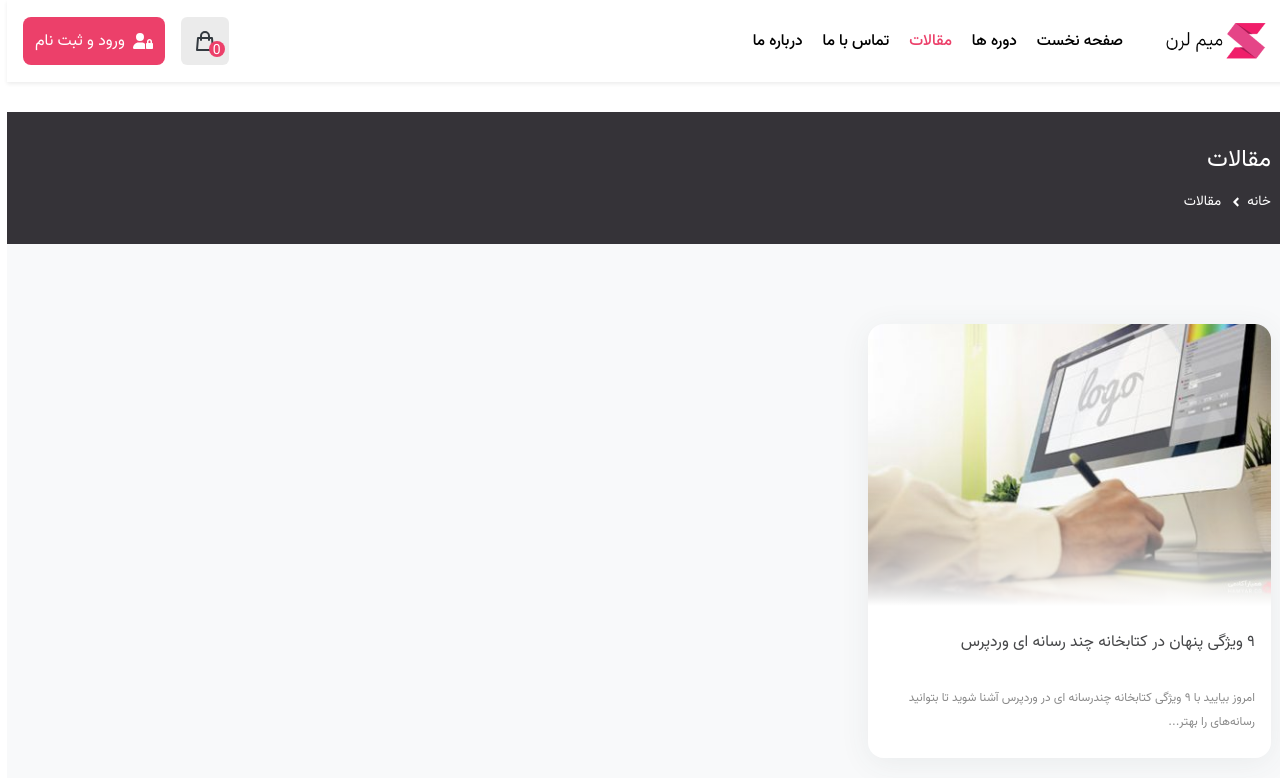
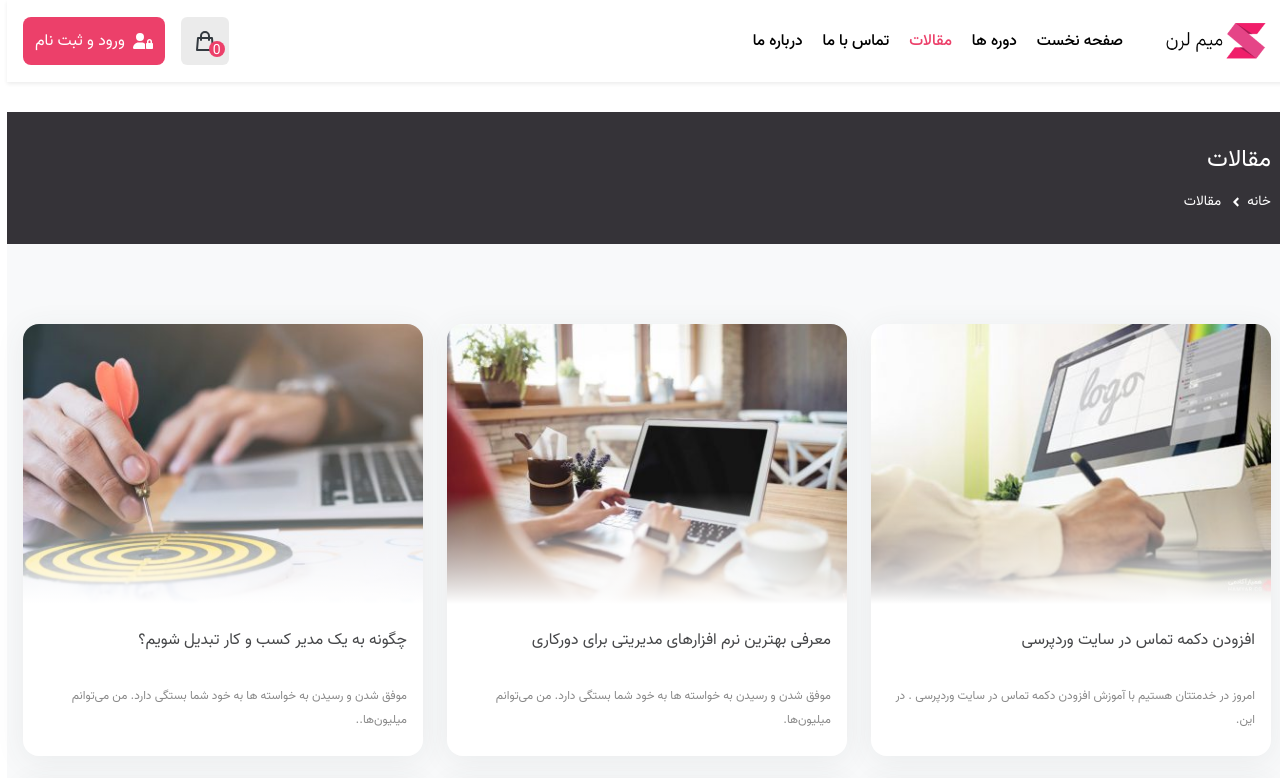
Before and after one commit to mohammad-zeynaly/mimlearn, a React (Vite) app: page /articles in a window 1280 px wide. Shown: the top 778 px of the page. Built offline with nearby package versions, Linux system fonts and the light colour scheme.

Commit message:
Articles page was developed

```diff
--- a/src/components/AllCourses/AllCourses.tsx
+++ b/src/components/AllCourses/AllCourses.tsx
@@ -12,7 +12,7 @@ const AllCourses = ({ displayMode }: { displayMode: string }): JSX.Element => {
         }  gap-4`}
       >
         {filteredProduct.map((product) => (
-          <ProductBox displayMode={displayMode} {...product} />
+          <ProductBox key={product.id} displayMode={displayMode} {...product} />
         ))}
       </div>
     </section>
--- /dev/null
+++ b/src/components/ArticleBox/ArticleBox.tsx
@@ -0,0 +1,30 @@
+import { Link } from "react-router-dom";
+import { MagazineBoxType } from "../../types/coursesInterface";
+
+const ArticleBox = ({ title, caption, img }: MagazineBoxType): JSX.Element => {
+  return (
+    <div className="rounded-2xl shadow-[0_5px_30px_rgb(70,72,77,0.08)] overflow-hidden transition-all duration-200 hover:-translate-y-1">
+      <Link to={`/articles/${title}`}>
+        <div className="relative after:block after:absolute after:top-0 after:w-full after:h-full after:bg-articleGradient">
+          <img
+            src={img}
+            className="object-cover w-full h-auto "
+            alt="عکس مقاله"
+          />
+        </div>
+      </Link>
+      <div className="bg-white p-4">
+        <Link
+          to={`/articles/${title}`}
+          className="text-[#464749] block mt-2 transition-all hover:text-primary leading-6"
+        >
+          {title}
+        </Link>
+        <p className="text-[#898989] mt-8 leading-6 text-xs mb-4 sm:mb-2">
+          {caption}
+        </p>
+      </div>
+    </div>
+  );
+};
+export default ArticleBox;
--- a/src/components/Magazines/MagazineBox.tsx
+++ b/src/components/Magazines/MagazineBox.tsx
@@ -14,7 +14,7 @@ const MagazineBox = ({
       </div>
       <div className="pt-5 px-4">
         <Link
-          className="hover:text-primary text-[#464749] text-sm font-vazirMedium whitespace-nowrap text-ellipsis overflow-hidden"
+          className="hover:text-primary block text-[#464749] text-sm font-vazirMedium whitespace-nowrap overflow-ellipsis overflow-hidden"
           to="articles/1"
         >
           {title}
--- a/src/components/Magazines/Magazines.tsx
+++ b/src/components/Magazines/Magazines.tsx
@@ -6,7 +6,7 @@ import useFilteredData from "../../hooks/useFilteredData";
 import { MagazineBoxType } from "../../types/coursesInterface";
 
 const Magazines = (): JSX.Element => {
-  const articlesItems: MagazineBoxType[] = useFilteredData("articles");
+  const magazineItems: MagazineBoxType[] = useFilteredData("articles");
 
   return (
     <SectionTemplate
@@ -31,9 +31,9 @@ const Magazines = (): JSX.Element => {
           },
         }}
       >
-        {articlesItems.map((article) => (
-          <SwiperSlide key={article.id}>
-            <MagazineBox {...article} />
+        {magazineItems.map((magazine) => (
+          <SwiperSlide key={magazine.id}>
+            <MagazineBox {...magazine} />
           </SwiperSlide>
         ))}
       </SwiperTemplate>
--- a/src/components/Navbar/NavbarMobile.tsx
+++ b/src/components/Navbar/NavbarMobile.tsx
@@ -89,7 +89,7 @@ const NavbarMobile = (): JSX.Element => {
             <Link to="/courses"> دوره ها </Link>
           </li>
           <li className="mb-4">
-            <Link to="/blog"> وبلاگ</Link>
+            <Link to="/articles"> مقالات </Link>
           </li>
           <li className="mb-4">
             <Link to="/contact-us"> تماس با ما</Link>
--- a/src/data/allData.ts
+++ b/src/data/allData.ts
@@ -250,9 +250,17 @@ const allData: allDataType[] = [
       "یکی از روشهای موثر برای افزایش بازدید کننده و بهبود سئو، ارتقای رتبه الکسا است. در این نوشته.",
     type: "articles",
   },
+  {
+    id: 22,
+    title: "چگونه موفق شویم؟ | چگونه در زندگی به هر چه می‌خواهیم برسیم؟",
+    img: "./assets/images/articles/article-7.jpg",
+    caption:
+      "موفق شدن و رسیدن به خواسته‌ ها به خود شما بستگی دارد. من می­‌توانم میلیون­‌ها...",
+    type: "articles",
+  },
 
   {
-    id: 22,
+    id: 23,
     caption:
       "لورم ایپسوم متن ساختگی با تولید سادگی نامفهوم از صنعت چاپ و با استفاده از طراحان گرافیک است. چاپگرها و متون بلکه روزنامه و مجله در ستون و سطر آنچنان که لازم است.لورم ایپسوم متن ساختگی با تولید سادگی نامفهوم از صنعت چاپ.",
     author: "محمد زینالی",
@@ -260,7 +268,7 @@ const allData: allDataType[] = [
     type: "comments",
   },
   {
-    id: 23,
+    id: 24,
     caption:
       "لورم ایپسوم متن ساختگی با تولید سادگی نامفهوم از صنعت چاپ و با استفاده از طراحان گرافیک است. چاپگرها و متون بلکه روزنامه و مجله در ستون و سطر آنچنان که لازم است.لورم ایپسوم متن ساختگی با تولید سادگی نامفهوم از صنعت چاپ.",
     author: " علی اقدم",
@@ -268,7 +276,7 @@ const allData: allDataType[] = [
     type: "comments",
   },
   {
-    id: 24,
+    id: 25,
     caption:
       "لورم ایپسوم متن ساختگی با تولید سادگی نامفهوم از صنعت چاپ و با استفاده از طراحان گرافیک است. چاپگرها و متون بلکه روزنامه و مجله در ستون و سطر آنچنان که لازم است.لورم ایپسوم متن ساختگی با تولید سادگی نامفهوم از صنعت چاپ.",
     author: "بیتا جیحون",
@@ -276,7 +284,7 @@ const allData: allDataType[] = [
     type: "comments",
   },
   {
-    id: 25,
+    id: 26,
     caption:
       "لورم ایپسوم متن ساختگی با تولید سادگی نامفهوم از صنعت چاپ و با استفاده از طراحان گرافیک است. چاپگرها و متون بلکه روزنامه و مجله در ستون و سطر آنچنان که لازم است.لورم ایپسوم متن ساختگی با تولید سادگی نامفهوم از صنعت چاپ.",
     author: "مارک زاکربرگ،",
@@ -284,7 +292,7 @@ const allData: allDataType[] = [
     type: "comments",
   },
   {
-    id: 26,
+    id: 27,
     caption:
       "لورم ایپسوم متن ساختگی با تولید سادگی نامفهوم از صنعت چاپ و با استفاده از طراحان گرافیک است. چاپگرها و متون بلکه روزنامه و مجله در ستون و سطر آنچنان که لازم است.لورم ایپسوم متن ساختگی با تولید سادگی نامفهوم از صنعت چاپ.",
     author: "پاول دوروف",
--- a/src/pages/Articles/Articles.tsx
+++ b/src/pages/Articles/Articles.tsx
@@ -1,36 +1,19 @@
-import { Link } from "react-router-dom";
 import Breadcrumb from "../../components/Breadcrumb/Breadcrumb";
+import ArticleBox from "../../components/ArticleBox/ArticleBox";
+import useFilteredData from "../../hooks/useFilteredData";
+import { MagazineBoxType } from "../../types/coursesInterface";
 
 const Articles = (): JSX.Element => {
+  const articleItems: MagazineBoxType[] = useFilteredData("articles");
   return (
     <>
       <Breadcrumb title="مقالات" currentPage="مقالات" />
       <section className="mt-20">
         <div className="container">
-          <div className="grid grid-cols-3 gap-5">
-            <div className="rounded-2xl shadow-[0_5px_30px_rgb(70,72,77,0.08)] overflow-hidden">
-              <Link to="/articles/article1">
-                <div className="relative after:block after:absolute after:top-0 after:w-full after:h-full after:bg-articleGradient">
-                  <img
-                    src="../assets/images/articles/article-1.jpg"
-                    className="object-cover w-full h-auto "
-                    alt="عکس مقاله"
-                  />
-                </div>
-              </Link>
-              <div className="bg-white p-4">
-                <Link
-                  to="/articles/article1"
-                  className="text-[#464749] block mt-2 transition-all hover:text-primary"
-                >
-                  ۹ ویژگی پنهان در کتابخانه چند رسانه ای وردپرس
-                </Link>
-                <p className="text-[#898989] mt-8 leading-6 text-xs mb-2">
-                  امروز بیایید با ۹ ویژگی کتابخانه چندرسانه ای در وردپرس آشنا
-                  شوید تا بتوانید رسانه‌های را بهتر...
-                </p>
-              </div>
-            </div>
+          <div className="grid grid-cols-1 md:grid-cols-2 xl:grid-cols-3 gap-6">
+            {articleItems.map((article) => (
+              <ArticleBox key={article.id} {...article} />
+            ))}
           </div>
         </div>
       </section>
--- a/src/styles/app.css
+++ b/src/styles/app.css
@@ -1319,6 +1319,10 @@ video {
   gap: 2rem;
 }
 
+.gap-6 {
+  gap: 1.5rem;
+}
+
 .overflow-hidden {
   overflow: hidden;
 }
@@ -1327,7 +1331,7 @@ video {
   overflow-x: hidden;
 }
 
-.text-ellipsis {
+.overflow-ellipsis {
   text-overflow: ellipsis;
 }
 
@@ -2392,6 +2396,10 @@ video {
     margin-top: 14rem;
   }
 
+  .sm\:mb-2 {
+    margin-bottom: 0.5rem;
+  }
+
   .sm\:block {
     display: block;
   }
@@ -2585,6 +2593,12 @@ video {
   .sm\:text-xl {
     font-size: 1.25rem;
     line-height: 1.75rem;
+  }
+}
+
+@media (min-width: 768px) {
+  .md\:grid-cols-2 {
+    grid-template-columns: repeat(2, minmax(0, 1fr));
   }
 }
 
@@ -2715,6 +2729,10 @@ video {
   .xl\:grid-cols-4 {
     grid-template-columns: repeat(4, minmax(0, 1fr));
   }
+
+  .xl\:grid-cols-3 {
+    grid-template-columns: repeat(3, minmax(0, 1fr));
+  }
 }
 
 @media (min-width: 1536px) {
```
